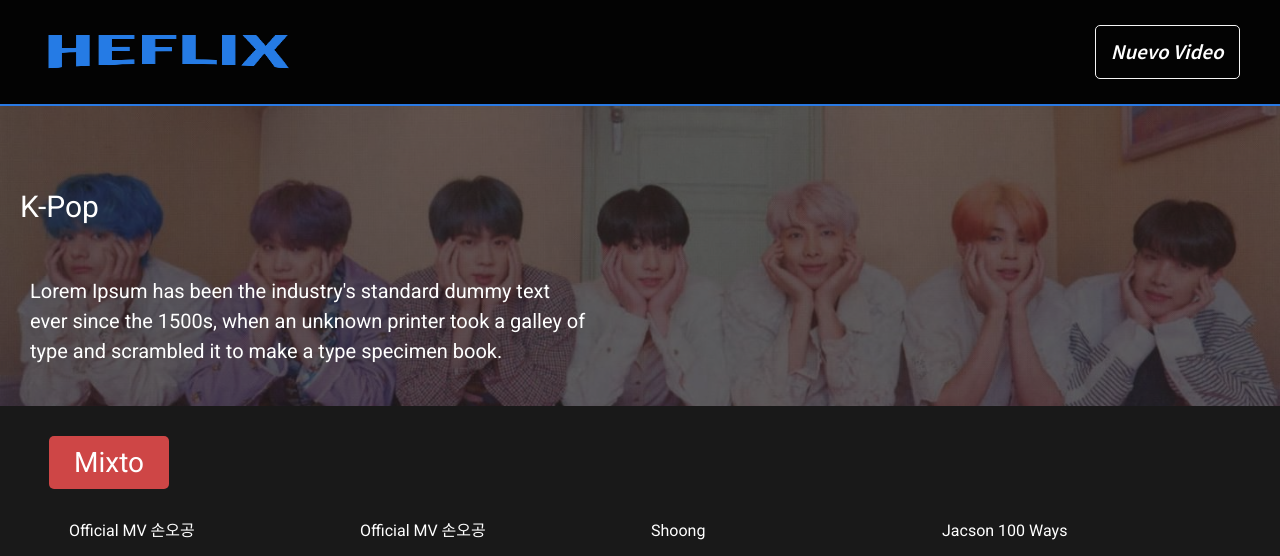
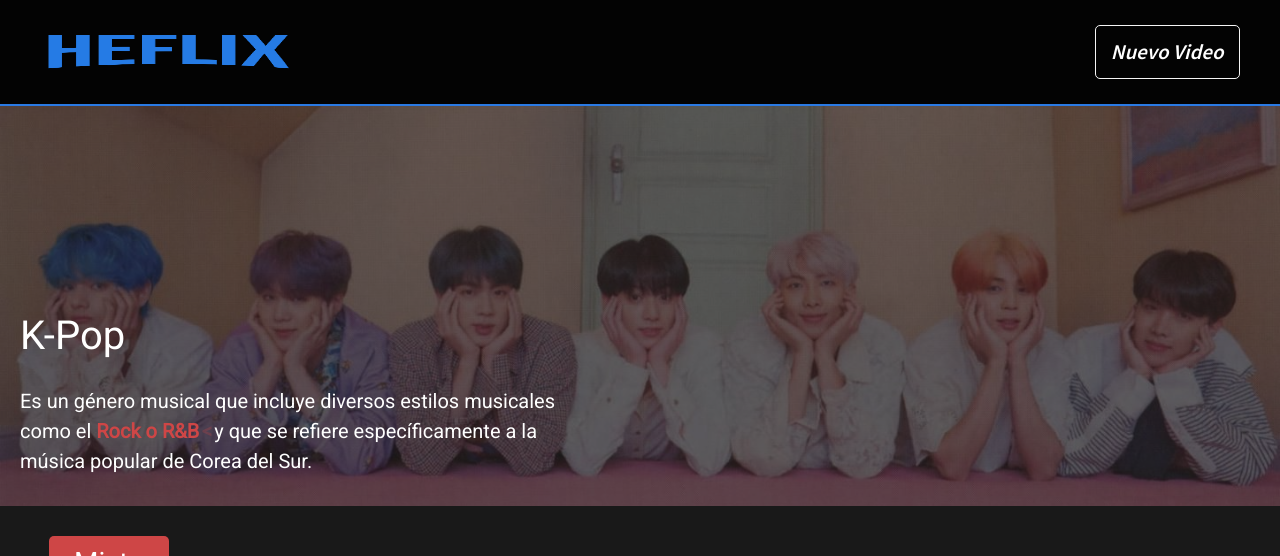
Before and after one commit to Deisy08/heflix, a React (Create React App) app: page / in a window 1280 px wide. Shown: the top 556 px of the page. Built offline with nearby package versions, Linux system fonts and the light colour scheme; data requests are answered from the project's data file; grey boxes are pictures that could not be loaded.

Commit message:
poniendo video al banner

```diff
--- a/package.json
+++ b/package.json
@@ -18,6 +18,7 @@
     "react-player": "^2.12.0",
     "react-router-dom": "^6.11.1",
     "react-scripts": "5.0.1",
+    "react-simple-typewriter": "^5.0.1",
     "react-slick": "^0.29.0",
     "slick-carousel": "^1.8.1",
     "styled-components": "^5.3.10",
--- a/src/Componentes/Banner/index.js
+++ b/src/Componentes/Banner/index.js
@@ -1,4 +1,5 @@
-import { Link } from "react-router-dom"
+import React, {useState} from 'react'
+import ReactPlayer from "react-player/youtube";
 import img_m1 from "../../assets/img/banner_m1.jpg"
 import img_m2 from "../../assets/img/banner_m2.jpg"
 import img_m3 from "../../assets/img/banner_m3.jpg"
@@ -9,6 +10,7 @@ import img_t3 from "../../assets/img/banner5.jpg"
 import img_t4 from "../../assets/img/banner4.jpg"
 import img_t5 from "../../assets/img/banner2.jpg"
 import styled, { keyframes } from "styled-components"
+import { Typewriter } from 'react-simple-typewriter'
 
 const bannerM = keyframes`
     0%,20%{ background-image: url(${img_m1})}
@@ -22,18 +24,16 @@ const bannerT = keyframes`
     50%,70%{background-image: url(${img_t3})}
     75%,100%{background-image: url(${img_t4});}
 `
-
 const bannerD = keyframes`
     0%,20%{ background-image: url(${img_t5})}
     25%,45%{ background-image: url(${img_t3});}
     50%,70%{background-image: url(${img_t2})}
     75%,100%{background-image: url(${img_t4});}
 `
-
 const BannerContenedor = styled.section`
     position: relative;
     widows: 100%;
-    height: calc(60vh - 50px);
+    height: 550px;
     background-position: center;
     background-repeat: no-repeat;
     background-size: cover;
@@ -48,9 +48,8 @@ const BannerContenedor = styled.section`
 
     @media (min-width: 1024px) {
         background-size: cover;
-        height: calc(100vh - 500px);
+        height: calc(100vh - 400px);
         animation: ${bannerD} 20s infinite linear alternate;
-
     }
 `
 const Contenedor = styled.div`
@@ -77,35 +76,35 @@ const Contenido = styled.div`
 
     @media (min-width: 768px) {
         text-align: left;
-        flex-direction: column;
-        justify-content: flex-end;
-        align-items: flex-start;
-        padding-bottom: 10px;
+        flex-direction: row;
+        align-items: flex-end;
+        justify-content: space-between;
+        padding-bottom: 0;
     }
 
 `
 const H1 = styled(Contenido)`
     margin: 20px;
-    font-size: 30px;
-
+    font-size: 40px;
+    display: inline;
     @media (min-width: 768px) {
         margin-bottom: 0;
-        width: 400px;
     }
 `
-const P = styled(Contenido)`
+const P = styled.p`
     margin: 20px;
-    padding: 0 10px;
     font-size: 20px;
     margin-bottom: 30px;
     @media (min-width: 768px) {
-        width: 400px;
+        width: 350px;
     }
     @media (min-width: 1024px) {
-        width: 45%;
+        width: 75%;
+    }
+    @media (min-width: 1424px) {
+        width: 60%;
     }
 `
-
 const Enlace = styled.button`
     color: #FFF;
     background: none;
@@ -126,18 +125,105 @@ const Enlace = styled.button`
         display: none;
     }
 `
+const VideoC = styled.div`
 
+        display: block;
+        width:19.5rem;
+        @media (min-width: 800px){
+            width: 20rem;
+            height: calc(90vh - 700px)
+        }
+        @media (min-width: 900px){
+            width: 25rem;
+            height: calc(90vh - 650px)
+        }
+        @media (min-width: 1024px){
+            width: 30rem;
 
+            height: calc(90vh - 620px)
+        }
+        @media (min-width: 1424px){
+            width: 560px;
+        }
+`
 
 function Banner() {
+
+    const [showVideo, setShowVideo] = useState(false);
+
+    const handleVerClick = () => {
+      setShowVideo(true);
+    };
+
+    const handleCerrarClick = () => {
+      setShowVideo(false);
+    };
+
+    const VideoT = styled.div`
+        display: none;
+        padding:0 30px 20px 0;
+        @media (min-width: 768px){
+            display: block;
+
+        }
+    `
+
+    const VideoPlayer = () => {
+        return (
+        <VideoC>
+            <ReactPlayer
+                url="https://www.youtube.com/embed/x0sASwK5t2M?enablejsapi=1"
+                controls
+                loop
+                muted
+                enablejsapi="true"
+                playing={true}
+                width="auto"
+                height="100%"
+                config={{
+                    youtube: {
+                      playerVars: { showinfo: 1 }
+                    }
+                  }}
+            />
+        </VideoC>
+
+        );
+    };
+
     return <BannerContenedor>
         <Contenedor>
             <Contenido>
-                <H1>K-Pop</H1>
-                <P>Lorem Ipsum has been the industry's standard dummy text ever since the 1500s, when an unknown printer took a galley of type and scrambled it to make a type specimen book.</P>
-                <Link to="/NewVideo">
-                    <Enlace type="button" className="button none">Ver</Enlace>
-                </Link>
+                <div>
+                    <H1>K-Pop</H1>
+                    <P>Es un género musical que incluye diversos estilos musicales como el {" "}
+                        <span style={{ color: '#ce4646', fontWeight: 'bold' }}>
+                            <Typewriter
+                            words={['POP', 'RAP', 'Rock o R&B', 'EDM', 'Hip Hop']}
+                            loop
+                            cursor
+                            cursorStyle='<'
+                            typeSpeed={120}
+                            deleteSpeed={50}
+                        />
+                        </span> {" "}
+                        y que se refiere específicamente a la música popular de Corea del Sur.
+                    </P>
+                    {!showVideo && <Enlace type="button" onClick={handleVerClick}>Ver</Enlace>}
+                    {showVideo && (<div>
+                        <ReactPlayer
+                            url="https://www.youtube.com/embed/x0sASwK5t2M?enablejsapi=1"
+                            controls
+                            width="500px"
+                            height="300px"
+                        />
+                        <button onClick={handleCerrarClick}>Close</button>
+                        </div>)
+                    }
+                </div>
+
+                <VideoT><VideoPlayer /></VideoT>
+
             </Contenido>
         </Contenedor>
 
--- a/src/Componentes/Carrusel/Slider.js
+++ b/src/Componentes/Carrusel/Slider.js
@@ -3,7 +3,7 @@ import Slider from "react-slick";
 import styled from 'styled-components';
 import "slick-carousel/slick/slick.css";
 import "slick-carousel/slick/slick-theme.css";
-import ReactPlayer from "react-player";
+import ReactPlayer from "react-player/lazy";
 import { HiOutlinePencilAlt } from "react-icons/hi"
 import { AiOutlineDelete } from "react-icons/ai"
 import { Button, Modal, ModalHeader, ModalBody, FormGroup, ModalFooter, } from "react-bootstrap";
```
Also changed, not shown: 2 other files (tests, documents, lock files or other folders).
